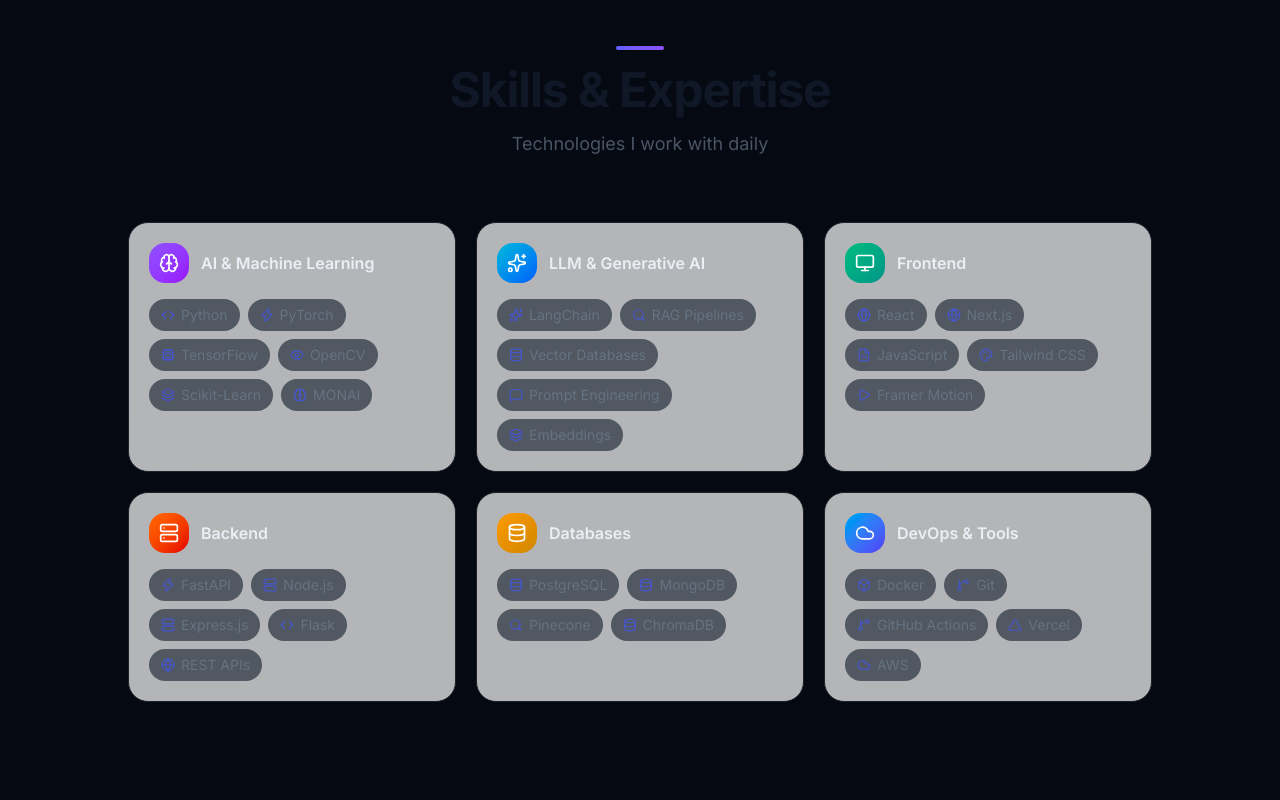
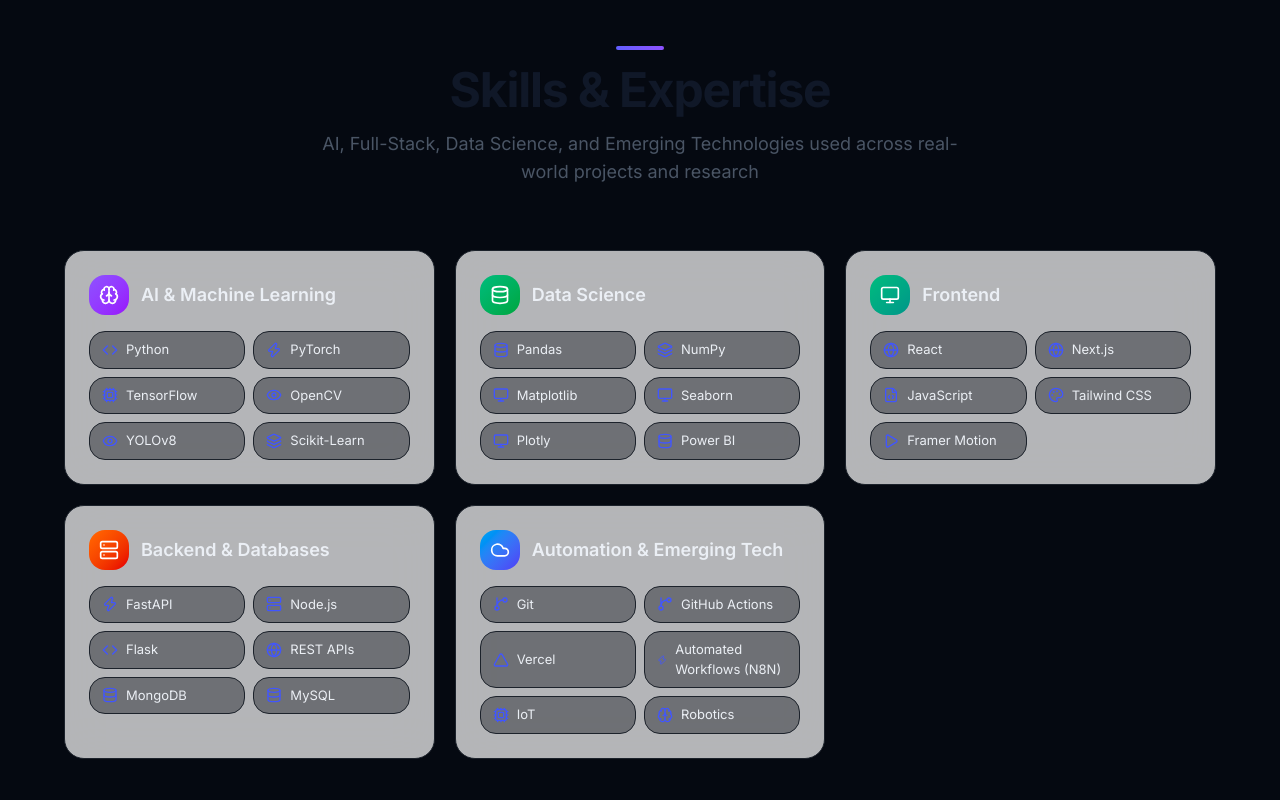
Before and after one commit to JEELDONGA18/Jeel-Donga-Portfolio, a Next.js app: page / in a window 1280 px wide. Shown: the part 1880-2680 px from the top of the page. Built offline with nearby package versions, Linux system fonts and the light colour scheme.

Commit message:
Skill section is updated..

```diff
--- a/src/components/sections/skills.jsx
+++ b/src/components/sections/skills.jsx
@@ -7,7 +7,6 @@
 import { GlassCard } from "@/components/shared/glass-card";
 import {
   Brain,
-  Sparkles,
   Monitor,
   Server,
   Database,
@@ -18,10 +17,7 @@
   Layers,
   Globe,
   GitBranch,
-  Box,
   Zap,
-  Search,
-  MessageSquare,
   FileCode,
   Palette,
   Play,
@@ -30,36 +26,46 @@
 
 /* Icon map for individual skills */
 const skillIconMap = {
+  // AI & Machine Learning
   Python: Code,
   PyTorch: Zap,
   TensorFlow: Cpu,
   OpenCV: Eye,
+  YOLOv8: Eye,
   "Scikit-Learn": Layers,
-  MONAI: Brain,
-  LangChain: Sparkles,
-  "RAG Pipelines": Search,
-  "Vector Databases": Database,
-  "Prompt Engineering": MessageSquare,
-  Embeddings: Layers,
+
+  // Data Science
+  Pandas: Database,
+  NumPy: Layers,
+  Matplotlib: Monitor,
+  Seaborn: Monitor,
+  Plotly: Monitor,
+  "Power BI": Database,
+
+  // Frontend
   React: Globe,
   "Next.js": Globe,
   JavaScript: FileCode,
   "Tailwind CSS": Palette,
   "Framer Motion": Play,
+
+  // Backend
   FastAPI: Zap,
   "Node.js": Server,
-  "Express.js": Server,
   Flask: Code,
   "REST APIs": Globe,
-  PostgreSQL: Database,
+
+  // Databases
   MongoDB: Database,
-  Pinecone: Search,
-  ChromaDB: Database,
-  Docker: Box,
+  MySQL: Database,
+
+  // Tools & Technologies
   Git: GitBranch,
   "GitHub Actions": GitBranch,
   Vercel: Triangle,
-  AWS: Cloud,
+  "Automated Workflows (N8N)": Zap,
+  IoT: Cpu,
+  Robotics: Brain,
 };
 
 /* Category config */
@@ -68,13 +74,13 @@
     name: "AI & Machine Learning",
     icon: Brain,
     gradient: "from-violet-500 to-purple-600",
-    skills: ["Python", "PyTorch", "TensorFlow", "OpenCV", "Scikit-Learn", "MONAI"],
+    skills: ["Python", "PyTorch", "TensorFlow", "OpenCV", "YOLOv8", "Scikit-Learn"],
   },
   {
-    name: "LLM & Generative AI",
-    icon: Sparkles,
-    gradient: "from-cyan-500 to-blue-600",
-    skills: ["LangChain", "RAG Pipelines", "Vector Databases", "Prompt Engineering", "Embeddings"],
+    name: "Data Science",
+    icon: Database,
+    gradient: "from-emerald-500 to-green-600",
+    skills: ["Pandas", "NumPy", "Matplotlib", "Seaborn", "Plotly", "Power BI"],
   },
   {
     name: "Frontend",
@@ -83,22 +89,16 @@
     skills: ["React", "Next.js", "JavaScript", "Tailwind CSS", "Framer Motion"],
   },
   {
-    name: "Backend",
+    name: "Backend & Databases",
     icon: Server,
     gradient: "from-orange-500 to-red-600",
-    skills: ["FastAPI", "Node.js", "Express.js", "Flask", "REST APIs"],
+    skills: ["FastAPI", "Node.js", "Flask", "REST APIs", "MongoDB", "MySQL"],
   },
   {
-    name: "Databases",
-    icon: Database,
-    gradient: "from-amber-500 to-yellow-600",
-    skills: ["PostgreSQL", "MongoDB", "Pinecone", "ChromaDB"],
-  },
-  {
-    name: "DevOps & Tools",
+    name: "Automation & Emerging Tech",
     icon: Cloud,
     gradient: "from-sky-500 to-indigo-600",
-    skills: ["Docker", "Git", "GitHub Actions", "Vercel", "AWS"],
+    skills: ["Git", "GitHub Actions", "Vercel", "Automated Workflows (N8N)", "IoT", "Robotics"],
   },
 ];
 
@@ -108,16 +108,16 @@
       <div className="container-custom">
         <SectionHeading
           title="Skills & Expertise"
-          subtitle="Technologies I work with daily"
+          subtitle="AI, Full-Stack, Data Science, and Emerging Technologies used across real-world projects and research"
           align="center"
         />
 
-        <div className="grid grid-cols-1 sm:grid-cols-2 lg:grid-cols-3 gap-5 max-w-5xl mx-auto">
+        <div className="grid grid-cols-1 sm:grid-cols-2 lg:grid-cols-3 gap-5 max-w-6xl mx-auto">
           {categories.map((category, index) => {
             const CategoryIcon = category.icon;
             return (
               <ScrollReveal key={category.name} direction="up" delay={index * 0.08}>
-                <GlassCard hover className="p-5 h-full">
+                <GlassCard hover className="p-6 h-full">
                   {/* Category header */}
                   <div className="flex items-center gap-3 mb-4">
                     <div
@@ -128,24 +128,24 @@
                     >
                       <CategoryIcon className="h-5 w-5 text-white" />
                     </div>
-                    <h3 className="text-base font-semibold text-foreground">
+                    <h3 className="text-lg font-semibold text-foreground">
                       {category.name}
                     </h3>
                   </div>
 
                   {/* Skill tags with icons */}
-                  <div className="flex flex-wrap gap-2">
+                  <div className="grid grid-cols-2 gap-2">
                     {category.skills.map((skill) => {
                       const SkillIcon = skillIconMap[skill] || Code;
                       return (
-                        <motion.span
+                        <motion.div
                           key={skill}
-                          whileHover={{ scale: 1.05 }}
-                          className="inline-flex items-center gap-1.5 px-3 py-1.5 text-sm rounded-lg bg-secondary/60 text-muted-foreground hover:text-foreground hover:bg-secondary transition-colors cursor-default"
+                          whileHover={{ scale: 1.03 }}
+                          className="flex items-center gap-2 rounded-lg border border-border/50 bg-background/40 px-3 py-2 text-[13px] transition-colors hover:bg-primary/5"
                         >
-                          <SkillIcon className="h-3.5 w-3.5 text-primary/70" />
-                          {skill}
-                        </motion.span>
+                          <SkillIcon className="h-4 w-4 text-primary" />
+                          <span>{skill}</span>
+                        </motion.div>
                       );
                     })}
                   </div>
```
